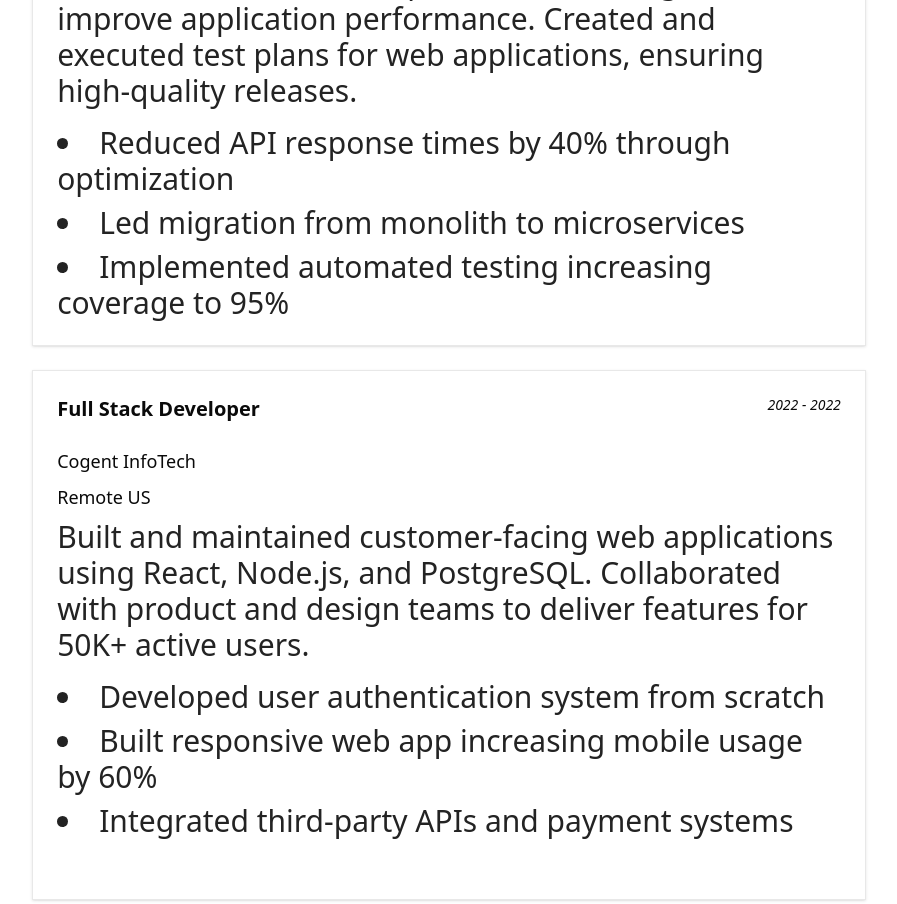
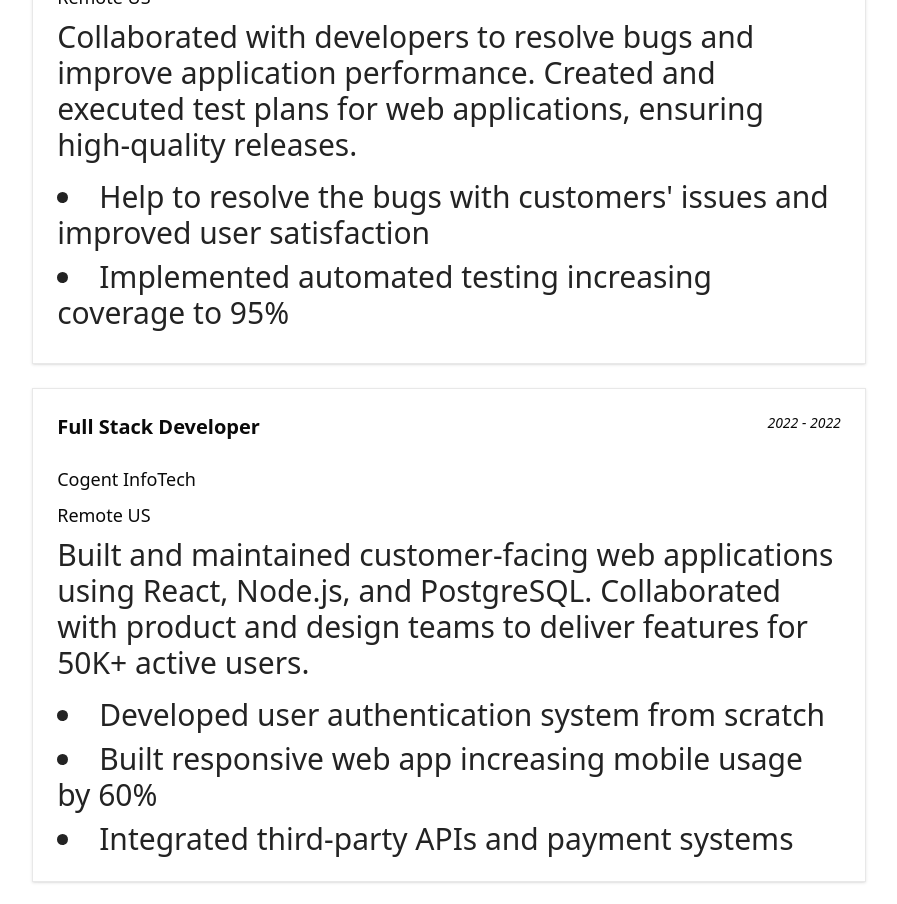
Before and after one commit to fauzipradipta/portofolio, a Next.js app: page / in a window 1280 px wide. Shown: the part 2000-2904 px from the top of the page, without its empty margins (191-1088 px from the left). Built offline with nearby package versions, Linux system fonts and the light colour scheme.

Commit message:
update mock

```diff
--- a/src/app/data/mock.tsx
+++ b/src/app/data/mock.tsx
@@ -52,8 +52,7 @@ export const experienceData = [
     location: "Remote US",
     description: "Collaborated with developers to resolve bugs and improve application performance. Created and executed test plans for web applications, ensuring high-quality releases.",
     achievements: [
-      "Reduced API response times by 40% through optimization",
-      "Led migration from monolith to microservices",
+      "Help to resolve the bugs with customers' issues and improved user satisfaction",
       "Implemented automated testing increasing coverage to 95%"
     ]
   },
--- a/src/app/layout.tsx
+++ b/src/app/layout.tsx
@@ -1,7 +1,7 @@
 import type { Metadata } from "next";
 import { Geist, Geist_Mono } from "next/font/google";
 import "./globals.css";
-
+import Laptop from "lucide-react"
 const geistSans = Geist({
   variable: "--font-geist-sans",
   subsets: ["latin"],
@@ -19,21 +19,14 @@ export const metadata: Metadata = {
     icon: [
       {
         url: '/assets/icon.png',
-        sizes: '32x32',
+        sizes: '16x16',
       },
       {
         url: '/assets/icon.png',
         sizes: '192x192',
         type: 'image/png',
       },
-    ],
-    apple: [
-      {
-        url: '/assets/icon.png',
-        sizes: '180x180',
-        type: 'image/png',
-      },
-    ],
+    ]
   },
 };
 
```
